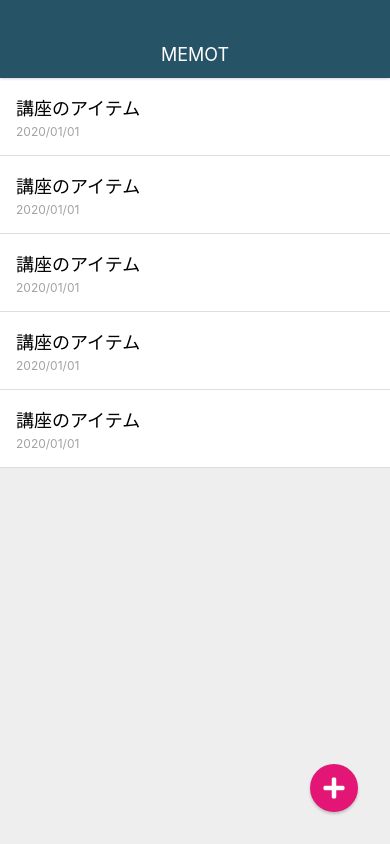
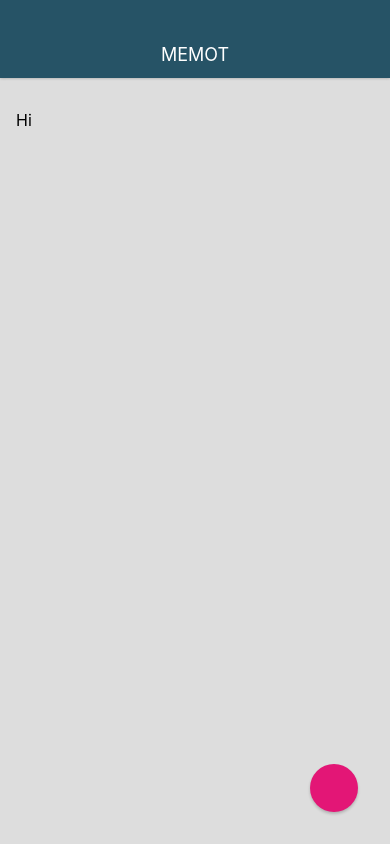
Before and after one commit to okimotolen/MemoaApp, a React Native app: screen / in a window 390 px wide. Built offline with nearby package versions, Linux system fonts and the light colour scheme.

Commit message:
Create MemoEditScreen

```diff
--- a/App.js
+++ b/App.js
@@ -2,14 +2,14 @@
 import { StyleSheet, View } from 'react-native';
 
 import Appbar from './src/components/Appbar';
-import MemoListScreen from './src/screens/MemoListScreen';
+import MemoEditScreen from './src/screens/MemoEditScreen';
 
 export default class App extends React.Component {
   render() {
     return (
       <View style={styles.container}>
         <Appbar />
-        <MemoListScreen />
+        <MemoEditScreen />
       </View>
     );
   }
--- a/src/elements/CircleButton.js
+++ b/src/elements/CircleButton.js
@@ -7,6 +7,7 @@
 const CustomIcon = createIconSet({
   pencil: '\uf303',
   plus: '\uf067',
+  check: '\uf00c',
 }, 'FontAwesome');
 
 class CircleButton extends React.Component {
--- /dev/null
+++ b/src/screens/MemoEditScreen.js
@@ -0,0 +1,36 @@
+import React from 'react';
+import { StyleSheet, View, Text, TextInput } from 'react-native';
+
+import CircleButton from '../elements/CircleButton';
+
+
+class MemoEditScreen extends React.Component {
+  render() {
+    return (
+      <View style={styles.container}>
+        <TextInput style={styles.memoEditInput} multiline value="Hi" />
+        <CircleButton>
+          {'\uf00c'}
+        </CircleButton>
+      </View>
+    );
+  }
+}
+
+const styles = StyleSheet.create({
+  container: {
+    flex: 1,
+    width: '100%',
+  },
+  memoEditInput: {
+    backgroundColor: '#ddd',
+    flex: 1,
+    paddingTop: 32,
+    paddingLeft: 16,
+    paddingRight: 16,
+    paddingBottom: 16,
+    fontSize: 16,
+  },
+});
+
+export default MemoEditScreen;
```
